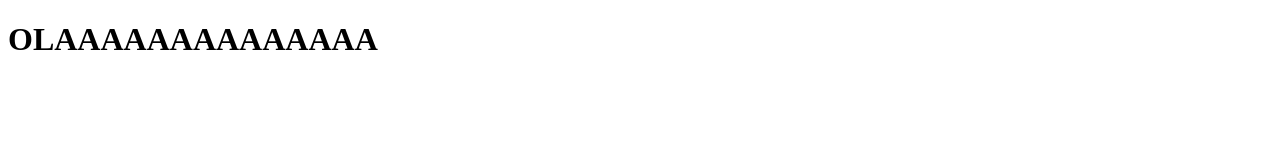
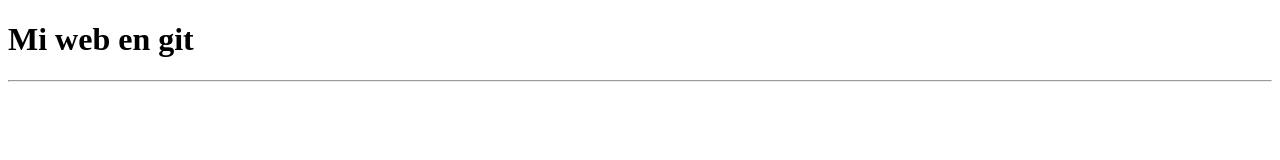
Before and after one commit to Aleks209-OK/webgit, a plain HTML site: page index.html in a window 1280 px wide. Drawn offline with Linux system fonts and the light colour scheme.

Commit message:
se modifico el titulo

```diff
--- a/index.html
+++ b/index.html
@@ -6,6 +6,7 @@
     <title>Document</title>
 </head>
 <body>
-    <h1>OLAAAAAAAAAAAAAA</h1>
+    <h1>Mi web en git</h1>
+    <hr>
 </body>
 </html>
```
